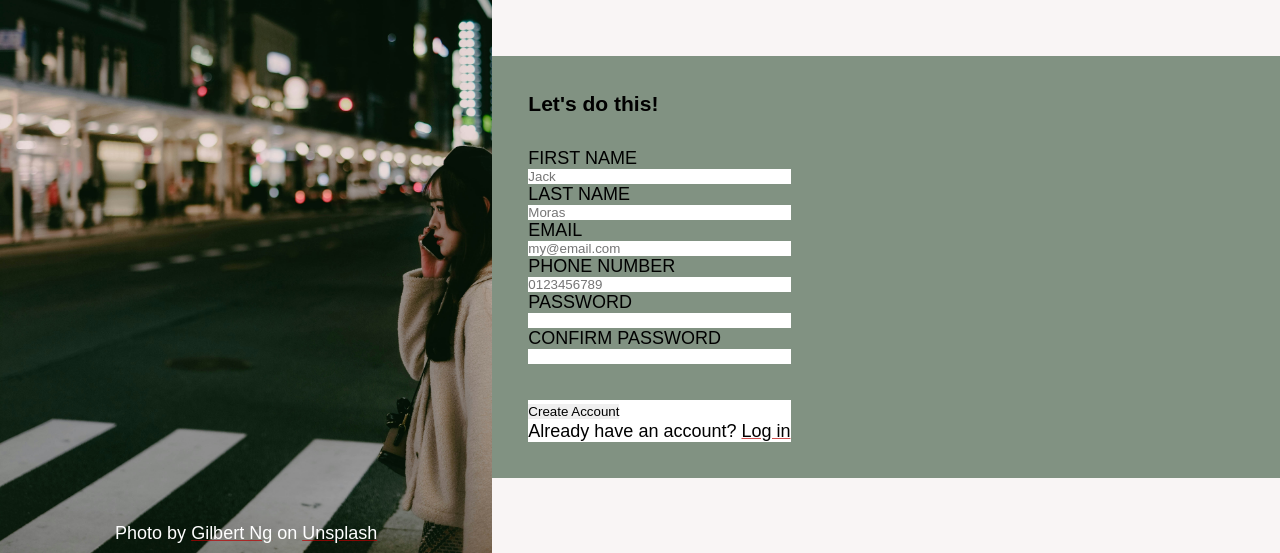
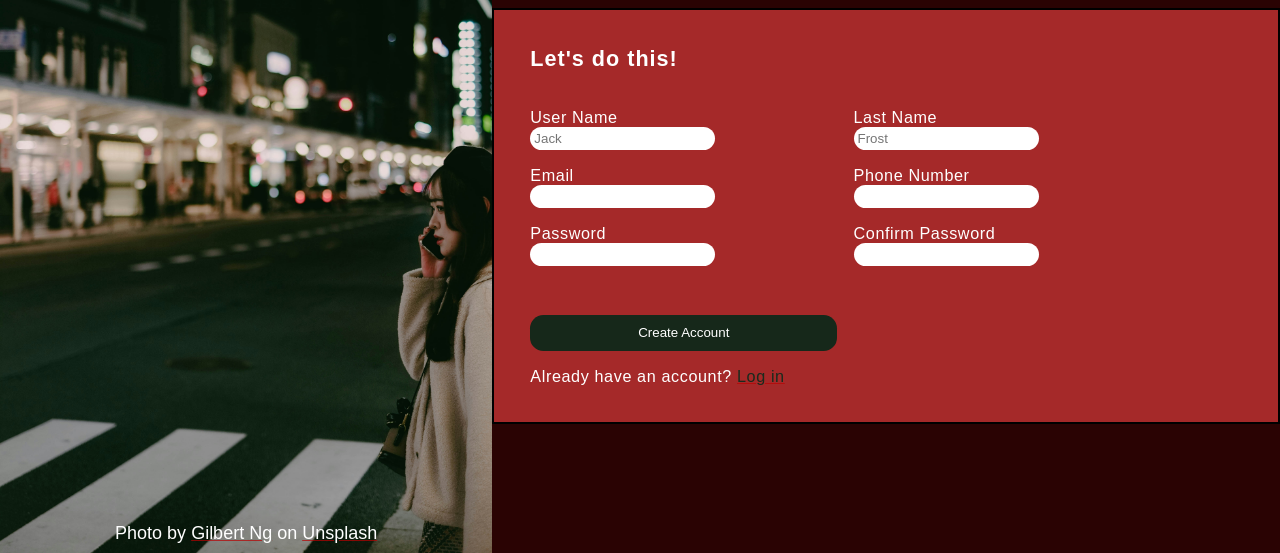
Before and after one commit to kuriroley/sign-up-form, a plain HTML site: page index.html in a window 1280 px wide. Shown: the part 247-800 px from the top of the page. Drawn offline with Linux system fonts and the light colour scheme.

Commit message:
changes on css

```diff
--- a/index.html
+++ b/index.html
@@ -26,50 +26,46 @@
           You <em>know</em> you want to.
         </p>
       </div>
-      <div class="middle-form-container">
-        <h3 class="form-title">Let's do this!</h3>
-        <div class="form-container">
-          <form action="#" method="post">
+      <div class="form-container">
+        <p class="form-title">Let's do this!</p>
+        <form action="#" method="post" class="form">
             <div class="form-element">
-              <label for="firstname">FIRST NAME</label>
-              <input type="text" name="firstname" id="firstname" minlength="3" maxlength="12" required placeholder="Jack">
+              <label for="username">User Name</label>
+              <input type="text" name="username" id="username" placeholder="Jack" required>
             </div>
             <div class="form-element">
-              <label for="lastname">LAST NAME</label>
-              <input type="text" name="lastname" id="lastname" required minlength="3" maxlength="12" placeholder="Moras">
+              <label for="lastname">Last Name</label>
+              <input type="text" name="lastname" id="lastname" placeholder="Frost" required>
             </div>
             <div class="form-element">
-              <label for="email">EMAIL</label>
-              <input type="email" name="email" id="email" required placeholder="my@email.com">
+              <label for="email">Email</label>
+              <input type="email" name="email" id="email" required>
             </div>
             <div class="form-element">
-              <label for="phone">PHONE NUMBER</label>
-              <input type="number" name="phone" id="phone" minlength="9" maxlength="9" required placeholder="0123456789">
+              <label for="phone">Phone Number</label>
+              <input type="number" name="phone" id="phone" required >
             </div>
             <div class="form-element">
-              <label for="password">PASSWORD</label>
-              <input type="password" name="password" id="password" required minlength="6" maxlength="12">
+              <label for="password">Password</label>
+              <input type="password" name="password" id="password" required>
             </div>
             <div class="form-element">
-              <label for="confirmpass">CONFIRM PASSWORD</label>
-              <input type="password" name="password" id="password">
+              <label for="password">Confirm Password</label>
+              <input type="password" name="password" id="password" required>
             </div>
 
-            <div class="bottom-information">
-              <button type="submit">Create Account</button>
-              <div class="account-question">
-                <p>Already have an account? <a href="#">Log in</a></p>
-              </div>
-          </form>
-          </div>
-
+            <div class="bottom-elements">
+              <button type="submit" class="sub-button">Create Account</button>
+              <p class="bottom-text">
+                Already have an account? <a href="#">Log in</a>
+              </p>
+            </div>
+        </form>
       </div>
 
-      <!-- <div class="last-section">
 
-      </div> -->
-      </div>
     </div>
   </div>
+
 </body>
 </html>
--- a/style.css
+++ b/style.css
@@ -53,46 +53,85 @@ a{
   display: flex;
   flex-direction: column;
   width: 80%;
-
+  background-color: rgb(42, 3, 3);
+  color: white;
 }
 .top-text{
+  border: 2px solid black;
   margin-top: 4em;
   margin-bottom: 1em;
+  margin-left: 2em;
+  margin-right: 1em;
   line-height: 1.2em;
-  font-weight: 600;
-  padding: 2em;
+  font-weight: 500;
+  /* padding: 2em; */
   font-size: 1.1em;
   max-width: 55ch;
 }
 .top-text-one{
-  /* width: 90%; */
+
 }
 
 .top-text-two{
   margin-top: 1.5em;
 }
-
-.middle-form-container{
+label,input{
   display: flex;
-  flex-direction: column;
-  background-color: rgb(129, 146, 130);
-  padding: 2em;
-
 }
-.form-title{
-  margin-bottom: 1.5em;
+input{
+  padding: 0.3em 0.3em;
+  border-radius: 1em;
+}
+input[type=number]{
+  appearance: textfield;
 }
 .form-container{
   display: flex;
+  flex-direction: column;
+  gap: 2em;
+  border: 2px solid black;
+  margin-top: 1.5em;
+  margin-bottom: 1em;
+  padding: 2em;
+  background-color: rgb(165, 41, 41);
+}
+.form-title{
+  font-size: 1.2em;
+  font-weight: 600;
+  letter-spacing: 1px;
+}
+.form{
+  display: grid;
+  gap: 1em;
+  max-width: 70ch;
+  grid-template-columns: repeat(2,1fr);
+  font-size: 0.9em;
+  letter-spacing: 0.6px;
+}
+.bottom-elements{
+  margin-top: 2em;
+  gap: 1em;
+  display: flex;
+  flex-direction: column;
+}
+.bottom-elements a{
+  color: #182b1d;
 
 }
-.form-element{
-  display: flex;
-  flex-direction: column;
+.bottom-elements a:hover{
+  color: green;
 
 }
-.bottom-information{
-  margin-top: 2em;
-  background: white;
-  /* how to make a border for this? */
+.sub-button{
+  padding: 0.8em 0.5em;
+  color: white;
+  background-color: #16281a;
+  border-radius: 1em;
 }
+.sub-button:hover{
+  cursor: pointer;
+  background-color: #2f5638;
+}
+.botton-text{
+
+}
```
